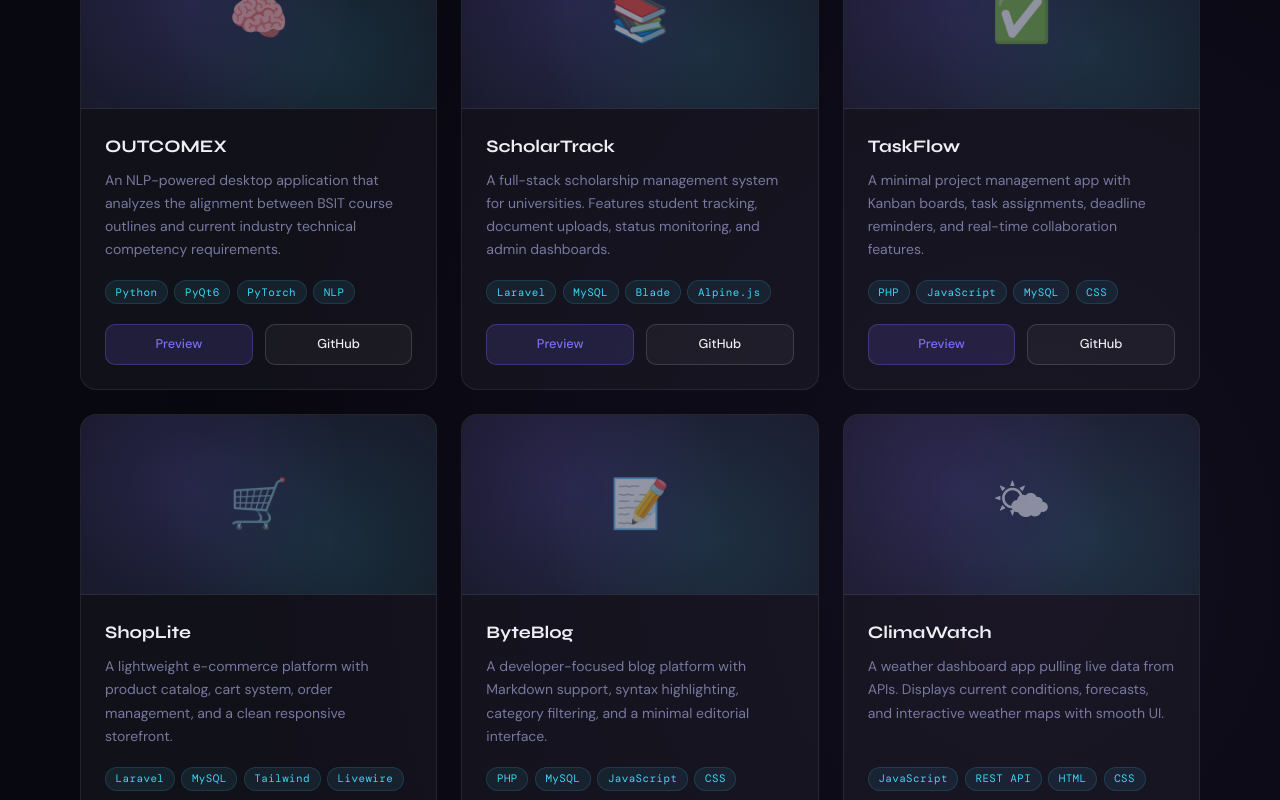
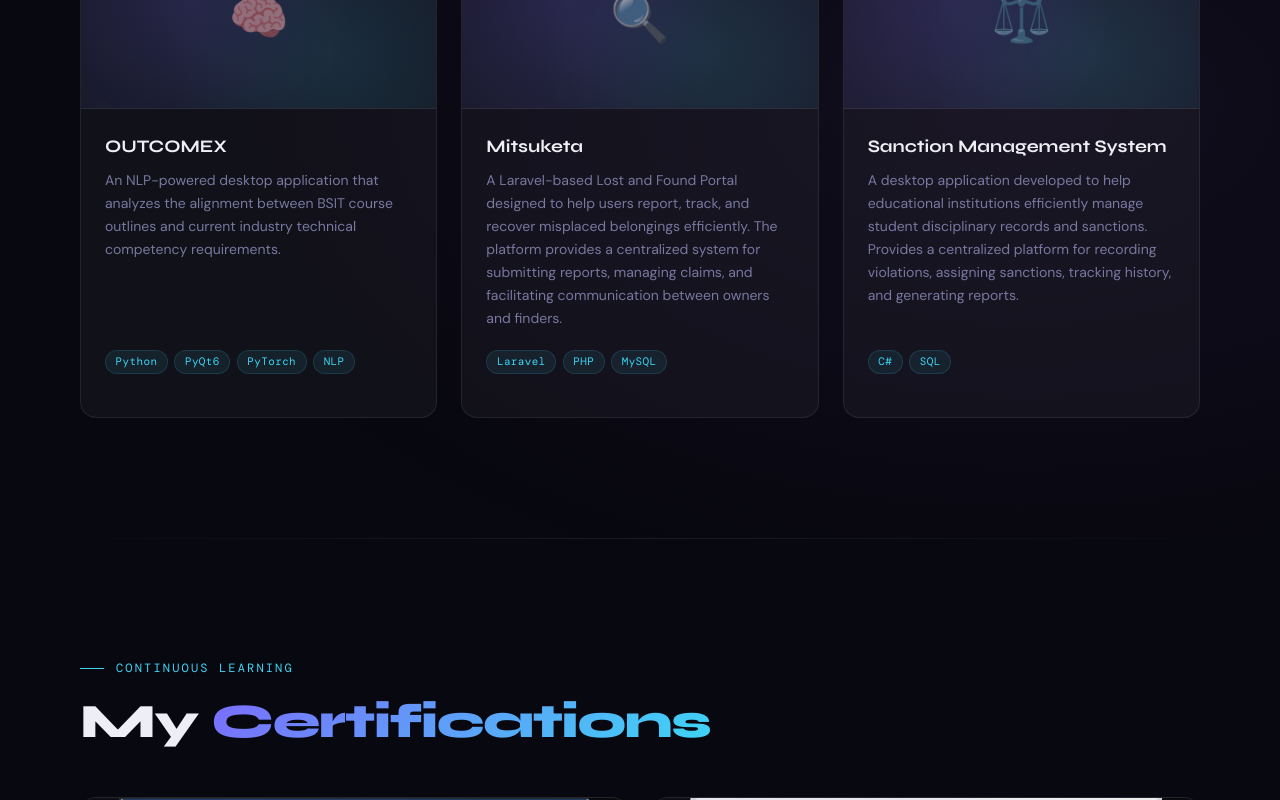
Before and after one commit to Kurisutera/kurisutera-portfolio, a React (Vite) app: page / in a window 1280 px wide. Shown: the part 4280-5080 px from the top of the page. Built offline with nearby package versions, Linux system fonts and the light colour scheme; a web font is replaced by a local one.

Commit message:
added projects

```diff
--- a/src/components/Projects.jsx
+++ b/src/components/Projects.jsx
@@ -21,10 +21,6 @@ const Projects = () => {
                     <span key={idx}>{t}</span>
                   ))}
                 </div>
-                <div className="project-footer">
-                  <a href="#" className="btn-project primary">Preview</a>
-                  <a href="#" className="btn-project">GitHub</a>
-                </div>
               </div>
             </div>
           ))}
--- a/src/data.js
+++ b/src/data.js
@@ -49,41 +49,17 @@ export const projects = [
     stack: ['Python', 'PyQt6', 'PyTorch', 'NLP'],
   },
   {
-    title: 'ScholarTrack',
-    icon: '📚',
-    desc: 'A full-stack scholarship management system for universities. Features student tracking, document uploads, status monitoring, and admin dashboards.',
-    stack: ['Laravel', 'MySQL', 'Blade', 'Alpine.js'],
+    title: 'Mitsuketa',
+    icon: '🔍',
+    desc: 'A Laravel-based Lost and Found Portal designed to help users report, track, and recover misplaced belongings efficiently. The platform provides a centralized system for submitting reports, managing claims, and facilitating communication between owners and finders.',
+    stack: ['Laravel', 'PHP', 'MySQL'],
   },
   {
-    title: 'TaskFlow',
-    icon: '✅',
-    desc: 'A minimal project management app with Kanban boards, task assignments, deadline reminders, and real-time collaboration features.',
-    stack: ['PHP', 'JavaScript', 'MySQL', 'CSS'],
-  },
-  {
-    title: 'ShopLite',
-    icon: '🛒',
-    desc: 'A lightweight e-commerce platform with product catalog, cart system, order management, and a clean responsive storefront.',
-    stack: ['Laravel', 'MySQL', 'Tailwind', 'Livewire'],
-  },
-  {
-    title: 'ByteBlog',
-    icon: '📝',
-    desc: 'A developer-focused blog platform with Markdown support, syntax highlighting, category filtering, and a minimal editorial interface.',
-    stack: ['PHP', 'MySQL', 'JavaScript', 'CSS'],
-  },
-  {
-    title: 'ClimaWatch',
-    icon: '🌤',
-    desc: 'A weather dashboard app pulling live data from APIs. Displays current conditions, forecasts, and interactive weather maps with smooth UI.',
-    stack: ['JavaScript', 'REST API', 'HTML', 'CSS'],
-  },
-  {
-    title: 'CodeSprint',
-    icon: '🚀',
-    desc: 'An online coding quiz platform with timed challenges, leaderboards, and topic-based problem sets designed for CS students.',
-    stack: ['Java', 'MySQL', 'Swing', 'OOP'],
-  },
+    title: 'Sanction Management System',
+    icon: '⚖️',
+    desc: 'A desktop application developed to help educational institutions efficiently manage student disciplinary records and sanctions. Provides a centralized platform for recording violations, assigning sanctions, tracking history, and generating reports.',
+    stack: ['C#', 'SQL'],
+  }
 ];
 
 export const contactLinks = [
```
